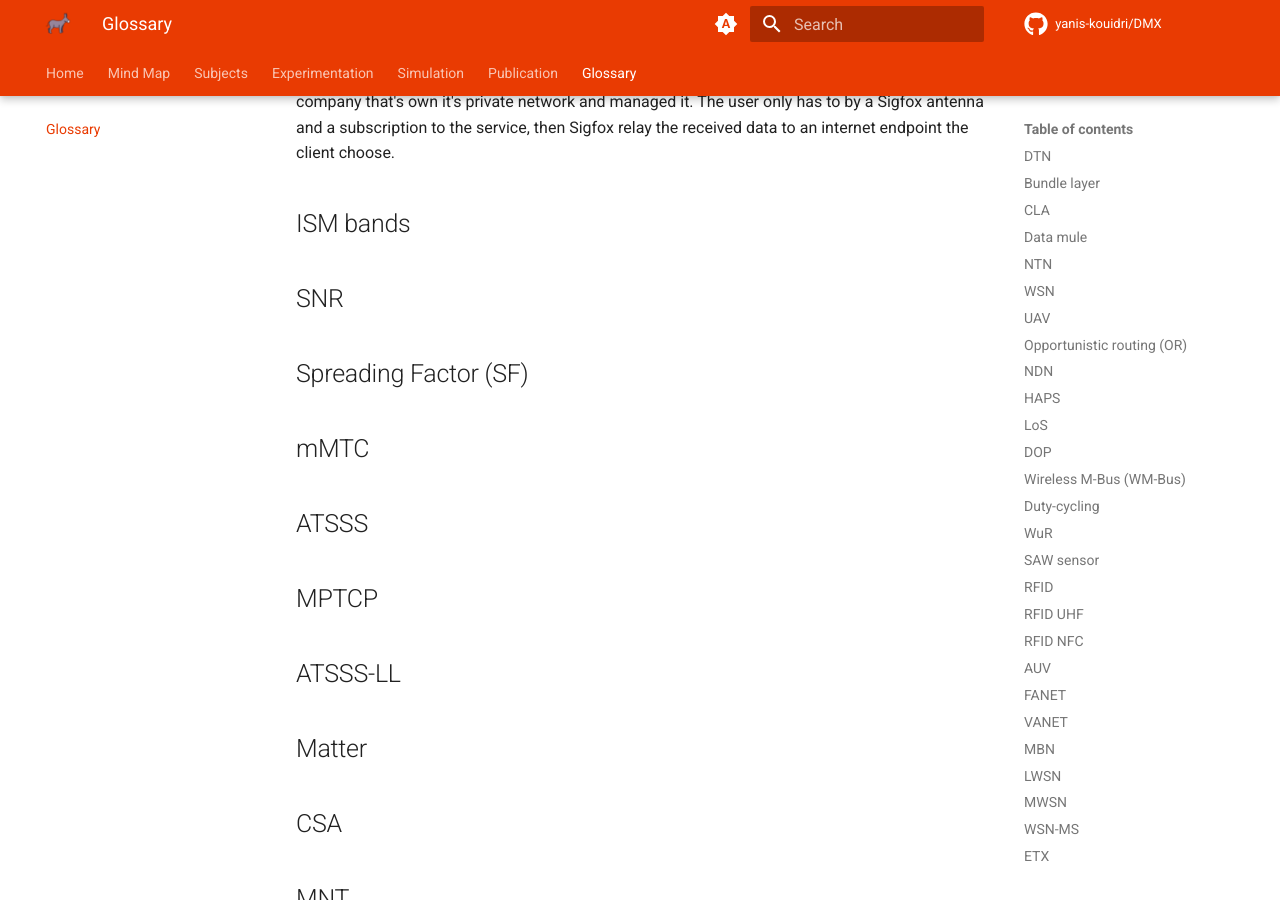
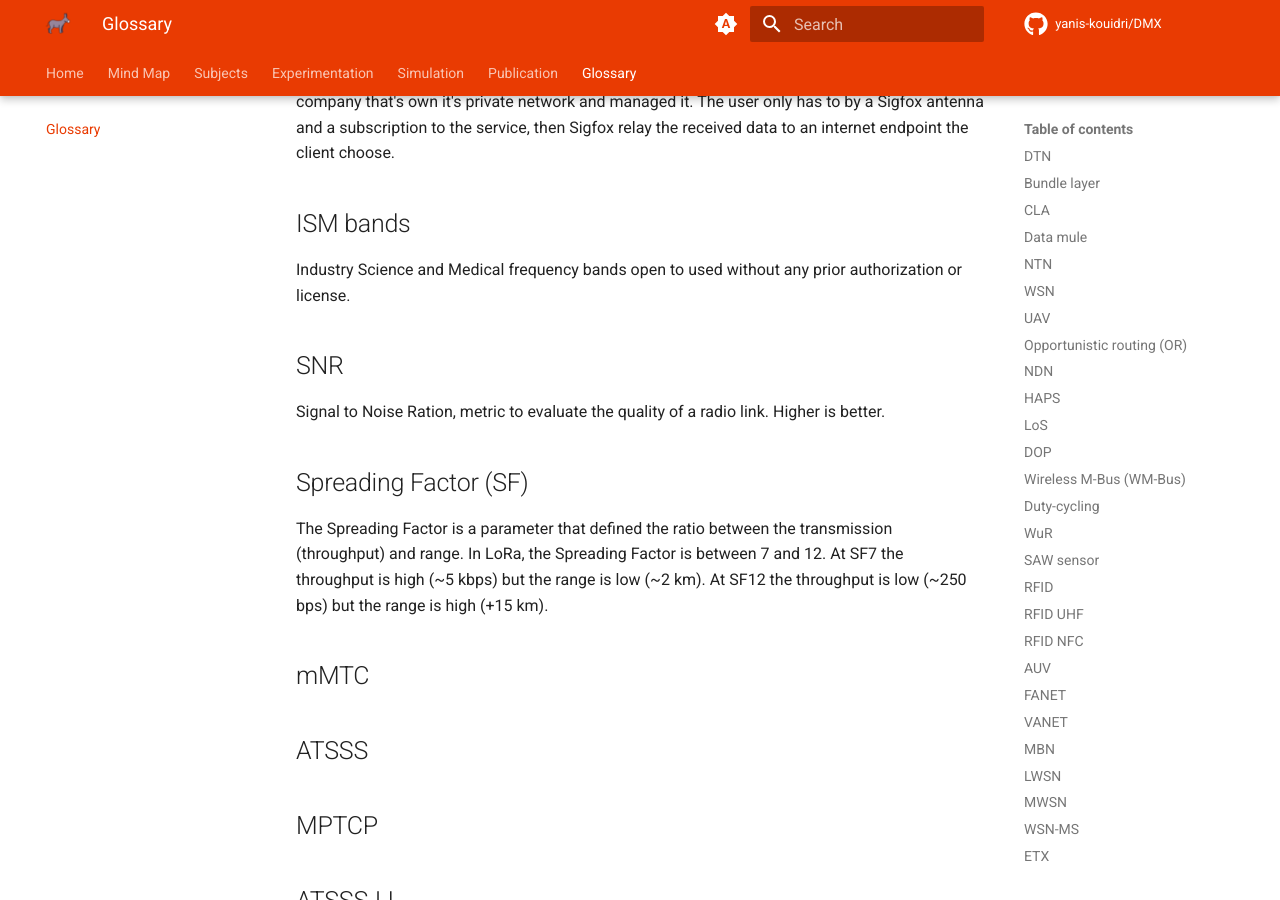
Before and after one commit to Yanis-Kouidri/DMX, an MkDocs documentation site: the page built from docs/glossary.md, in a window 1280 px wide and 900 px high, scrolled down 6613 px. Built offline with MkDocs 1.6.1 and Material for MkDocs 9.7.7, drawn with Linux system fonts in a browser that asks for light colours; comment, search, counter and statistics services are not loaded.

Commit message:
feat: add definitions

```diff
--- a/docs/glossary.md
+++ b/docs/glossary.md
@@ -164,9 +164,15 @@ Sigfox is a proprietary LPWAN technology that works over unlicenced bands. Sigfo
 
 ## ISM bands
 
+Industry Science and Medical frequency bands open to used without any prior authorization or license.
+
 ## SNR
 
+Signal to Noise Ration, metric to evaluate the quality of a radio link. Higher is better.
+
 ## Spreading Factor (SF)
+
+The Spreading Factor is a parameter that defined the ratio between the transmission (throughput) and range. In LoRa, the Spreading Factor is between 7 and 12. At SF7 the throughput is high (~5 kbps) but the range is low (~2 km). At SF12 the throughput is low (~250 bps) but the range is high (+15 km).
 
 ## mMTC
 
```
